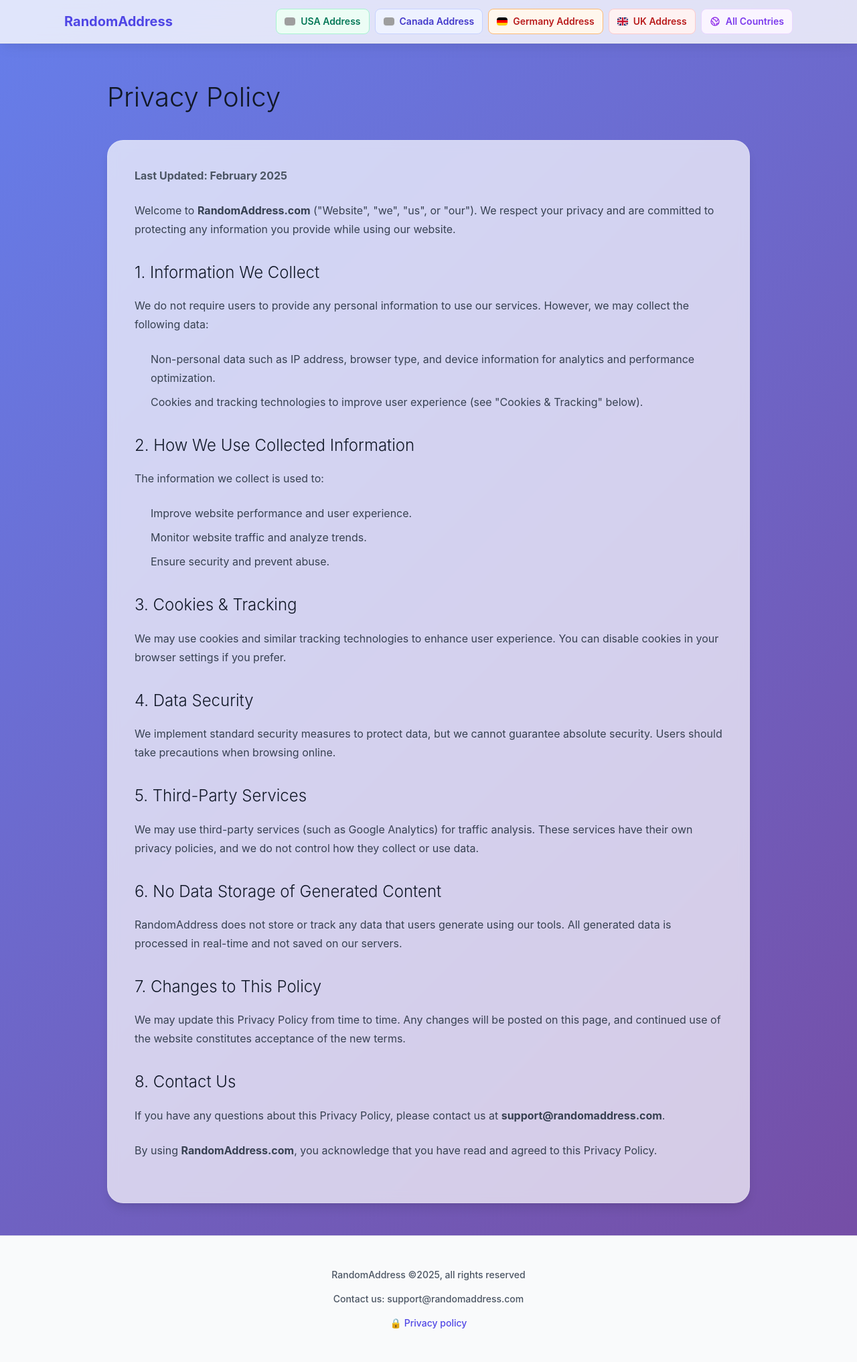
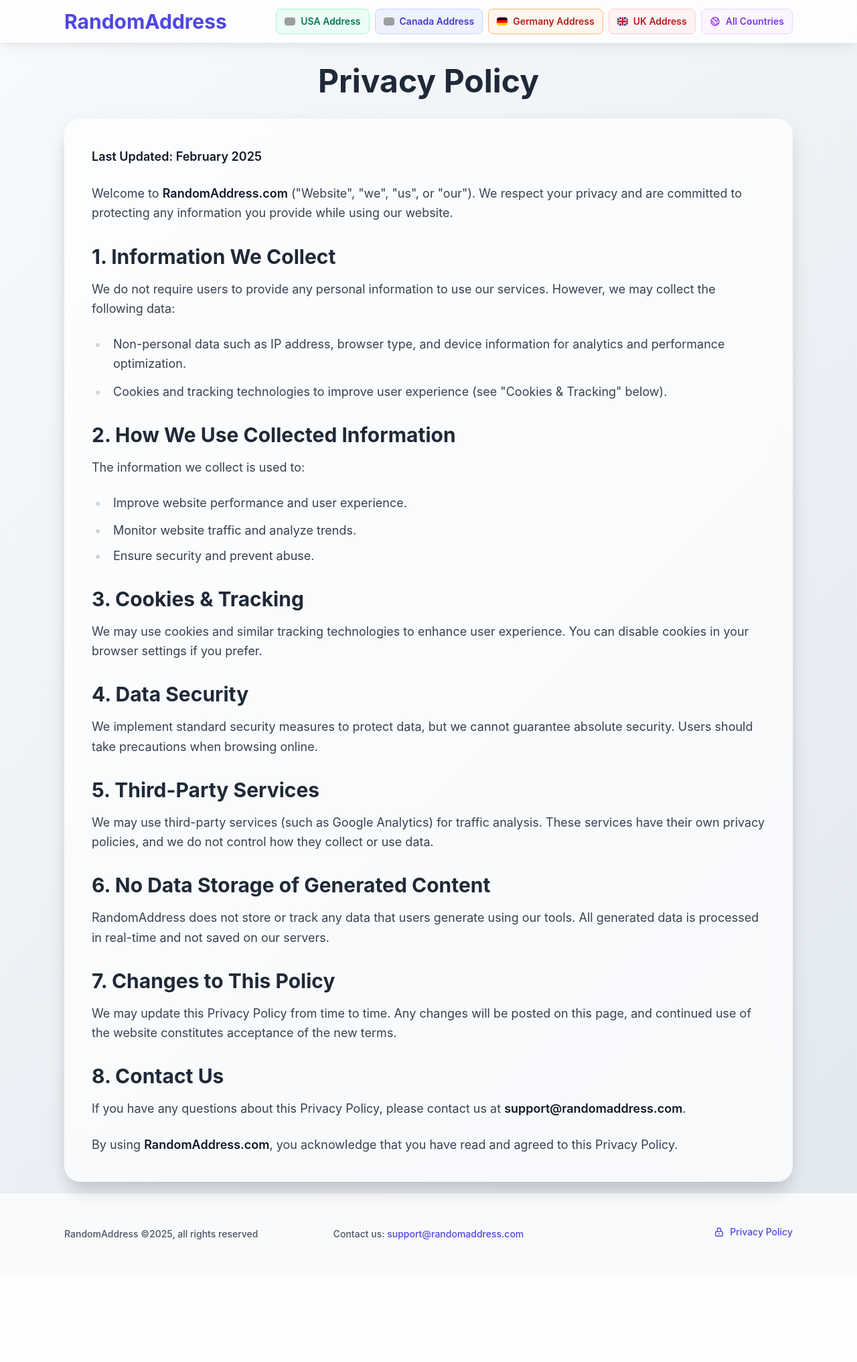
Before and after one commit to yusazhao/random-address, a CodeIgniter app: page /database/index.php/footprint/privacypolicy in a window 1280 px wide. Shown: the whole page at 67% size. After the commit the page ends 1850 px from the top, so only its background shows below. Run offline with CodeIgniter, Linux system fonts and the light colour scheme; grey boxes are pictures that could not be loaded.

Commit message:
调整样式

```diff
--- a/application/views/footer.php
+++ b/application/views/footer.php
@@ -1,17 +1,29 @@
 <footer class="bg-gray-50 border-t border-gray-200">
   <div class="container-main py-8 lg:py-12">
-    <div class="text-center flex flex-col gap-4">
-      <p class="text-gray-600 text-sm font-medium">
-        RandomAddress ©2025, all rights reserved
-      </p>
-      <p class="text-gray-600 text-sm font-medium">
-        Contact us: support@randomaddress.com
-      </p>
-      <p class="text-gray-600 text-sm font-medium">
-        <a href="<?php echo base_url();?>privacy-policy" class="text-primary-600 hover:text-primary-700 transition-colors duration-200">
-          🔒 Privacy policy
+    <div class="grid grid-cols-1 md:grid-cols-3 gap-6 items-center">
+      <!-- Copyright -->
+      <div class="text-center md:text-left">
+        <p class="text-gray-600 text-sm font-medium">
+          RandomAddress ©2025, all rights reserved
+        </p>
+      </div>
+
+      <!-- Contact -->
+      <div class="text-center">
+        <p class="text-gray-600 text-sm font-medium">
+          Contact us: <a href="mailto:support@randomaddress.com" class="text-primary-600 hover:text-primary-700 transition-colors duration-200">support@randomaddress.com</a>
+        </p>
+      </div>
+
+      <!-- Privacy Policy -->
+      <div class="text-center md:text-right">
+        <a href="<?php echo base_url();?>privacy-policy" class="inline-flex items-center text-primary-600 hover:text-primary-700 transition-colors duration-200 text-sm font-medium">
+          <svg class="w-4 h-4 mr-2" fill="none" stroke="currentColor" viewBox="0 0 24 24">
+            <path stroke-linecap="round" stroke-linejoin="round" stroke-width="2" d="M12 15v2m-6 4h12a2 2 0 002-2v-6a2 2 0 00-2-2H6a2 2 0 00-2 2v6a2 2 0 002 2zm10-10V7a4 4 0 00-8 0v4h8z"></path>
+          </svg>
+          Privacy Policy
         </a>
-      </p>
+      </div>
     </div>
   </div>
 </footer>
--- a/application/views/header.php
+++ b/application/views/header.php
@@ -14,7 +14,7 @@
 
       <!-- Logo -->
       <div>
-        <a href="<?php echo base_url();?>" class="text-xl font-bold text-primary-600 hover:text-primary-700 transition-colors duration-200">
+        <a href="<?php echo base_url();?>" class="text-2xl lg:text-3xl font-bold text-primary-600 hover:text-primary-700 transition-colors duration-200">
           RandomAddress
         </a>
       </div>
--- a/application/views/privacy_policy.php
+++ b/application/views/privacy_policy.php
@@ -7,57 +7,57 @@ defined('BASEPATH') OR exit('No direct script access allowed');
   <meta name="viewport" content="width=device-width, initial-scale=1.0">
   <title>Privacy Policy - RandomAddress</title>
 
-  <link rel="stylesheet" href="<?php echo base_url();?>static/css/custom.css">
+  <link rel="stylesheet" href="<?php echo base_url();?>static/css/tailwind.css">
 
 </head>
-<body class="privacy-body">
+<body class="bg-gradient-hero min-h-screen flex flex-col">
 
   <?php echo $header; ?>
 
-  <main class="privacy-main">
-    <div class="privacy-container">
-      <h1 class="privacy-title">Privacy Policy</h1>
+  <main class="flex-1">
+    <div class="container-main pt-8 pb-4">
+      <h1 class="text-4xl lg:text-5xl font-bold text-gray-800 mb-8 text-center animate-fade-in">Privacy Policy</h1>
 
-      <div class="privacy-content">
-        <div class="privacy-text">
-          <p class="privacy-update"><strong>Last Updated: February 2025</strong></p>
+      <div class="glass rounded-3xl p-6 lg:p-10 shadow-large animate-slide-up">
+        <div class="prose prose-lg max-w-none">
+          <p class="text-gray-600 mb-6"><strong>Last Updated: February 2025</strong></p>
 
-          <p class="privacy-paragraph">Welcome to <strong>RandomAddress.com</strong> ("Website", "we", "us", or "our"). We respect your privacy and are committed to protecting any information you provide while using our website.</p>
+          <p class="text-gray-700 leading-relaxed mb-6">Welcome to <strong>RandomAddress.com</strong> ("Website", "we", "us", or "our"). We respect your privacy and are committed to protecting any information you provide while using our website.</p>
 
-          <h2 class="privacy-heading">1. Information We Collect</h2>
-          <p class="privacy-paragraph">We do not require users to provide any personal information to use our services. However, we may collect the following data:</p>
-          <ul class="privacy-list">
+          <h2 class="text-2xl lg:text-3xl font-bold text-gray-800 mb-4 mt-8">1. Information We Collect</h2>
+          <p class="text-gray-700 leading-relaxed mb-4">We do not require users to provide any personal information to use our services. However, we may collect the following data:</p>
+          <ul class="text-gray-700 leading-relaxed mb-6 pl-6 space-y-2">
             <li>Non-personal data such as IP address, browser type, and device information for analytics and performance optimization.</li>
             <li>Cookies and tracking technologies to improve user experience (see "Cookies & Tracking" below).</li>
           </ul>
 
-          <h2 class="privacy-heading">2. How We Use Collected Information</h2>
-          <p class="privacy-paragraph">The information we collect is used to:</p>
-          <ul class="privacy-list">
+          <h2 class="text-2xl lg:text-3xl font-bold text-gray-800 mb-4 mt-8">2. How We Use Collected Information</h2>
+          <p class="text-gray-700 leading-relaxed mb-4">The information we collect is used to:</p>
+          <ul class="text-gray-700 leading-relaxed mb-6 pl-6 space-y-2">
             <li>Improve website performance and user experience.</li>
             <li>Monitor website traffic and analyze trends.</li>
             <li>Ensure security and prevent abuse.</li>
           </ul>
 
-          <h2 class="privacy-heading">3. Cookies & Tracking</h2>
-          <p class="privacy-paragraph">We may use cookies and similar tracking technologies to enhance user experience. You can disable cookies in your browser settings if you prefer.</p>
+          <h2 class="text-2xl lg:text-3xl font-bold text-gray-800 mb-4 mt-8">3. Cookies & Tracking</h2>
+          <p class="text-gray-700 leading-relaxed mb-6">We may use cookies and similar tracking technologies to enhance user experience. You can disable cookies in your browser settings if you prefer.</p>
 
-          <h2 class="privacy-heading">4. Data Security</h2>
-          <p class="privacy-paragraph">We implement standard security measures to protect data, but we cannot guarantee absolute security. Users should take precautions when browsing online.</p>
+          <h2 class="text-2xl lg:text-3xl font-bold text-gray-800 mb-4 mt-8">4. Data Security</h2>
+          <p class="text-gray-700 leading-relaxed mb-6">We implement standard security measures to protect data, but we cannot guarantee absolute security. Users should take precautions when browsing online.</p>
 
-          <h2 class="privacy-heading">5. Third-Party Services</h2>
-          <p class="privacy-paragraph">We may use third-party services (such as Google Analytics) for traffic analysis. These services have their own privacy policies, and we do not control how they collect or use data.</p>
+          <h2 class="text-2xl lg:text-3xl font-bold text-gray-800 mb-4 mt-8">5. Third-Party Services</h2>
+          <p class="text-gray-700 leading-relaxed mb-6">We may use third-party services (such as Google Analytics) for traffic analysis. These services have their own privacy policies, and we do not control how they collect or use data.</p>
 
-          <h2 class="privacy-heading">6. No Data Storage of Generated Content</h2>
-          <p class="privacy-paragraph">RandomAddress does not store or track any data that users generate using our tools. All generated data is processed in real-time and not saved on our servers.</p>
+          <h2 class="text-2xl lg:text-3xl font-bold text-gray-800 mb-4 mt-8">6. No Data Storage of Generated Content</h2>
+          <p class="text-gray-700 leading-relaxed mb-6">RandomAddress does not store or track any data that users generate using our tools. All generated data is processed in real-time and not saved on our servers.</p>
 
-          <h2 class="privacy-heading">7. Changes to This Policy</h2>
-          <p class="privacy-paragraph">We may update this Privacy Policy from time to time. Any changes will be posted on this page, and continued use of the website constitutes acceptance of the new terms.</p>
+          <h2 class="text-2xl lg:text-3xl font-bold text-gray-800 mb-4 mt-8">7. Changes to This Policy</h2>
+          <p class="text-gray-700 leading-relaxed mb-6">We may update this Privacy Policy from time to time. Any changes will be posted on this page, and continued use of the website constitutes acceptance of the new terms.</p>
 
-          <h2 class="privacy-heading">8. Contact Us</h2>
-          <p class="privacy-paragraph">If you have any questions about this Privacy Policy, please contact us at <strong>support@randomaddress.com</strong>.</p>
+          <h2 class="text-2xl lg:text-3xl font-bold text-gray-800 mb-4 mt-8">8. Contact Us</h2>
+          <p class="text-gray-700 leading-relaxed mb-6">If you have any questions about this Privacy Policy, please contact us at <strong>support@randomaddress.com</strong>.</p>
 
-          <p class="privacy-paragraph">By using <strong>RandomAddress.com</strong>, you acknowledge that you have read and agreed to this Privacy Policy.</p>
+          <p class="text-gray-700 leading-relaxed">By using <strong>RandomAddress.com</strong>, you acknowledge that you have read and agreed to this Privacy Policy.</p>
         </div>
       </div>
     </div>
@@ -67,97 +67,3 @@ defined('BASEPATH') OR exit('No direct script access allowed');
 
 </body>
 </html>
-
-<style>
-.privacy-body {
-  min-height: 100vh;
-  display: flex;
-  flex-direction: column;
-  background: linear-gradient(135deg, #667eea 0%, #764ba2 100%);
-}
-
-.privacy-main {
-  flex: 1;
-}
-
-.privacy-container {
-  max-width: 1024px;
-  margin: 0 auto;
-  padding: 3rem 1rem;
-}
-
-@media (min-width: 640px) {
-  .privacy-container {
-    padding: 3rem 1.5rem;
-  }
-}
-
-@media (min-width: 1024px) {
-  .privacy-container {
-    padding: 3rem 2rem;
-  }
-}
-
-.privacy-title {
-  font-size: 2.25rem;
-  font-weight: 300;
-  color: #111827;
-  margin-bottom: 2rem;
-}
-
-@media (min-width: 1024px) {
-  .privacy-title {
-    font-size: 2.5rem;
-  }
-}
-
-.privacy-content {
-  background: rgba(255, 255, 255, 0.7);
-  backdrop-filter: blur(8px);
-  -webkit-backdrop-filter: blur(8px);
-  border-radius: 1.5rem;
-  padding: 2rem;
-  box-shadow: 0 10px 15px -3px rgba(0, 0, 0, 0.1), 0 4px 6px -2px rgba(0, 0, 0, 0.05);
-  border: 1px solid rgba(255, 255, 255, 0.2);
-}
-
-@media (min-width: 1024px) {
-  .privacy-content {
-    padding: 2.5rem;
-  }
-}
-
-.privacy-text {
-  max-width: none;
-}
-
-.privacy-update {
-  color: #4b5563;
-  margin-bottom: 1.5rem;
-}
-
-.privacy-paragraph {
-  color: #374151;
-  line-height: 1.75;
-  margin-bottom: 1.5rem;
-}
-
-.privacy-heading {
-  font-size: 1.5rem;
-  font-weight: 300;
-  color: #111827;
-  margin-top: 2rem;
-  margin-bottom: 1rem;
-}
-
-.privacy-list {
-  color: #374151;
-  line-height: 1.75;
-  margin-bottom: 1.5rem;
-  padding-left: 1.5rem;
-}
-
-.privacy-list li {
-  margin-bottom: 0.5rem;
-}
-</style>
```
Also changed, not shown: static/css/tailwind.css.
